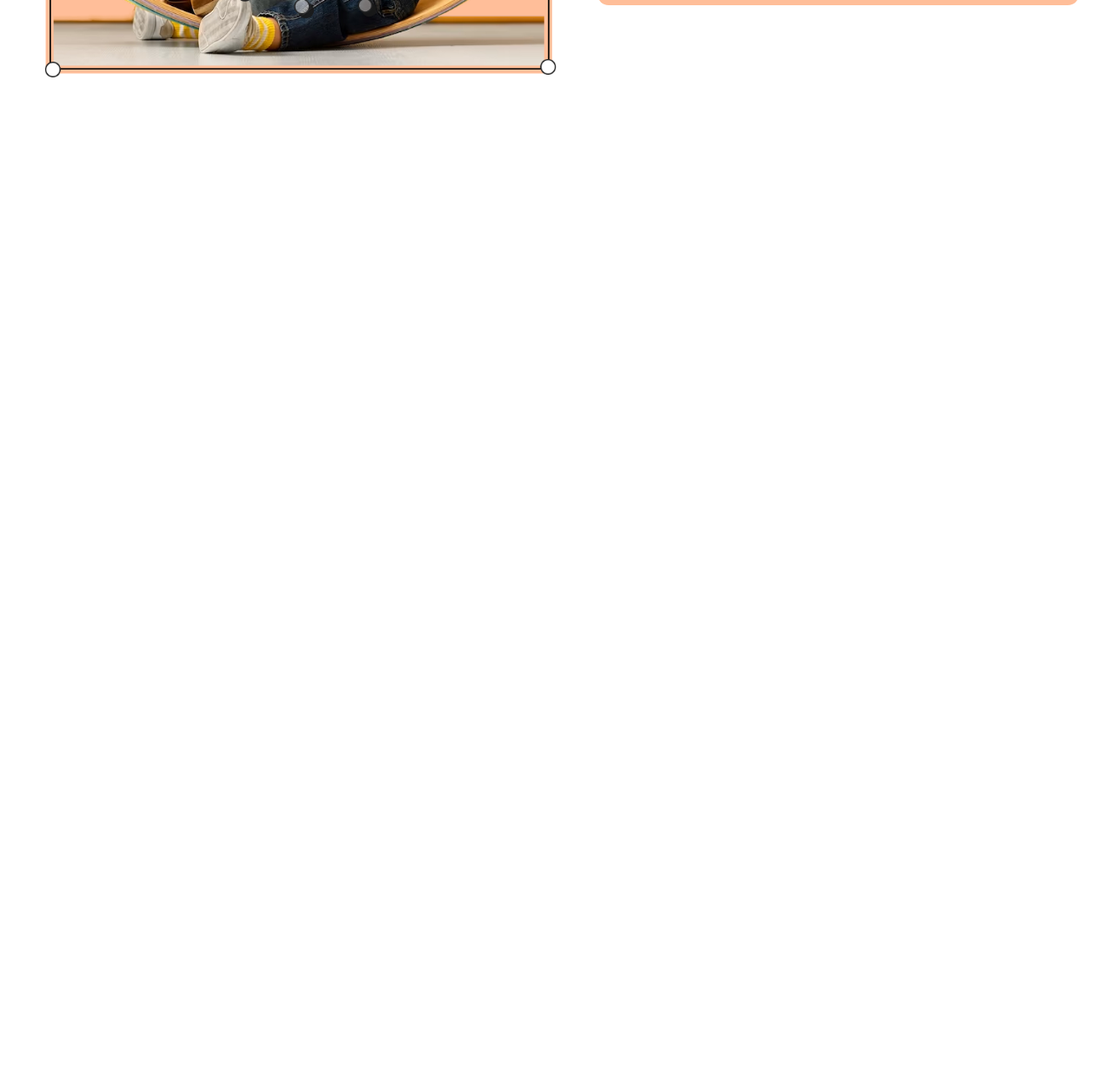
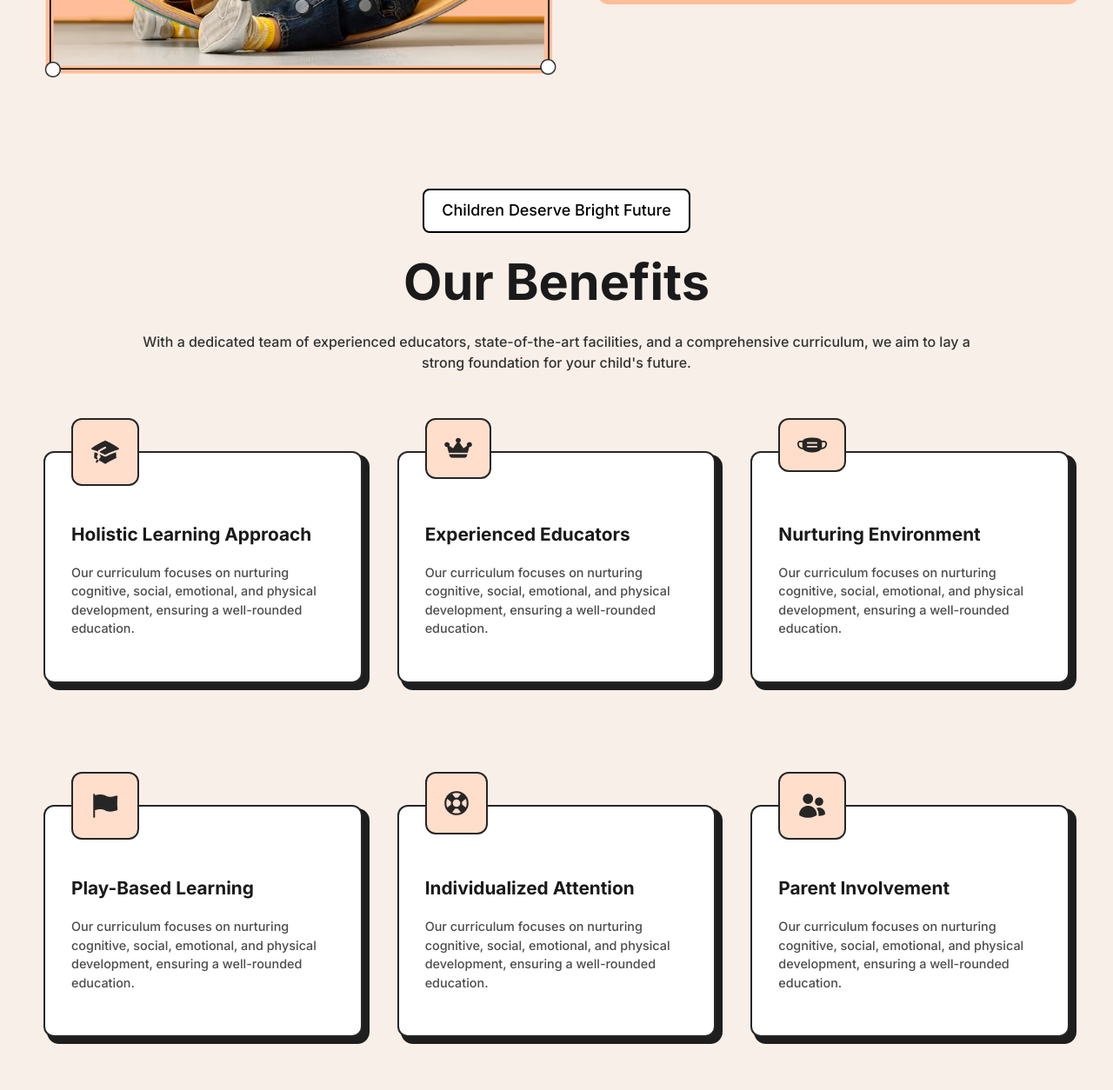
Before and after one commit to ImLadyBird/School-Education-Website, a plain HTML site: page index.html in a window 1280 px wide. Shown: the part 565-1819 px from the top of the page at 87% size. Before the commit the page ends 800 px from the top, so only its background shows below. Drawn offline with Linux system fonts and the light colour scheme.

Commit message:
feat : add section one

```diff
--- a/index.html
+++ b/index.html
@@ -39,5 +39,78 @@
         </div>
       </div>
     </header>
+    <main>
+      <section class="first-section">
+        <div class="first-section-first-div">
+          <button>Children Deserve Bright Future</button>
+          <h1>Our Benefits</h1>
+          <p>
+            With a dedicated team of experienced educators, state-of-the-art
+            facilities, and a comprehensive curriculum, we aim to lay a strong
+            foundation for your child's future.
+          </p>
+        </div>
+        <div class="first-section-second-div">
+          <div class="first-section-second-div-container">
+            <div>
+              <img src="images/Icon1.png" />
+              <h3>Holistic Learning Approach</h3>
+              <p>
+                Our curriculum focuses on nurturing cognitive, social,
+                emotional, and physical development, ensuring a well-rounded
+                education.
+              </p>
+            </div>
+            <div>
+              <img src="images/Icon2.png" />
+              <h3>Experienced Educators</h3>
+              <p>
+                Our curriculum focuses on nurturing cognitive, social,
+                emotional, and physical development, ensuring a well-rounded
+                education.
+              </p>
+            </div>
+            <div>
+              <img src="images/Icon3.png" />
+              <h3>Nurturing Environment</h3>
+              <p>
+                Our curriculum focuses on nurturing cognitive, social,
+                emotional, and physical development, ensuring a well-rounded
+                education.
+              </p>
+            </div>
+          </div>
+          <div class="first-section-second-div-container">
+            <div>
+              <img src="images/Icon4.png" />
+              <h3>Play-Based Learning</h3>
+              <p>
+                Our curriculum focuses on nurturing cognitive, social,
+                emotional, and physical development, ensuring a well-rounded
+                education.
+              </p>
+            </div>
+            <div>
+              <img src="images/Icon5.png" />
+              <h3>Individualized Attention</h3>
+              <p>
+                Our curriculum focuses on nurturing cognitive, social,
+                emotional, and physical development, ensuring a well-rounded
+                education.
+              </p>
+            </div>
+            <div>
+              <img src="images/Icon6.png" />
+              <h3>Parent Involvement</h3>
+              <p>
+                Our curriculum focuses on nurturing cognitive, social,
+                emotional, and physical development, ensuring a well-rounded
+                education.
+              </p>
+            </div>
+          </div>
+        </div>
+      </section>
+    </main>
   </body>
 </html>
--- a/styles/style.css
+++ b/styles/style.css
@@ -3,6 +3,9 @@
     margin: 0;
     box-sizing: border-box;
     font-family: Inter;
+}
+body{
+    background-color: #f8efe8;
 }
 header {
     display: flex;
@@ -63,7 +66,7 @@ header > div > p{
     font-weight: 800;
 }
 .header-container div p{
-    font-size: 14px;
+    font-size: 0.85rem;
     font-weight: 500;
     line-height: 150%;
     color: #262626;
@@ -76,3 +79,88 @@ header > div > p{
     width: 100%;
     }
 }
+main{
+    margin-top: 5rem;
+}
+.first-section{
+    display: flex;
+    flex-direction: column;
+    justify-content: space-around;
+    gap: 1.2rem;
+}
+.first-section-first-div{
+    display: flex;
+    flex-direction: column;
+    justify-content: space-around;
+    align-items: center;
+    gap: 1.2rem;
+}
+.first-section-first-div button{
+    background-color: #FFFFFF;
+    border: 2px solid black;
+    border-radius: 8px;
+    padding: 10px 20px;
+    font-size: 1.12rem;
+    font-weight: 500;
+    line-height: 150%;
+    justify-content: center;
+}
+.first-section-first-div h1{
+    font-size: 3.6rem;
+    font-weight: 700;
+    line-height: 130%;
+    color: #1A1A1A;
+}
+.first-section-first-div p{
+    padding: 0 150px;
+    font-size: 1rem;
+    font-weight: 500;
+    line-height: 150%;
+    color: #333333;
+    text-align: center;
+}
+.first-section-second-div-container{
+    display: flex;
+    flex-direction: row;
+    justify-content: space-around;
+    align-items: center;
+    gap: 40px;
+    padding: 70px 50px;
+
+}
+.first-section-second-div-container div{
+    background-color: #FFFFFF;
+    border: 2px solid #262626;
+    box-shadow: 6px 6px 0px 2px #1E1E1E;
+    padding: 80px 30px 50px 30px;
+    border-radius: 12px;
+    position: relative;
+}
+.first-section-second-div-container div img{
+    position: absolute;
+    background-color: #FFDECC;
+    border: 2px solid #262626;
+    border-radius: 12px;
+    padding: 20px;
+    top: -40px;
+    left: 30px;
+}
+.first-section-second-div-container div h3{
+    font-size:1.3rem;
+    font-weight: 700;
+    line-height: 130%;
+    color: #1A1A1A;
+    margin-bottom: 20px;
+}
+.first-section-second-div-container div p{
+    font-size: 0.9rem;
+    font-weight: 500;
+    line-height: 150%;
+    color: #4C4C4D;
+    text-align: left;
+}
+@media screen and (max-width:599px){
+ .first-section-first-div , .first-section-second-div ,  .first-section-second-div-container{
+    flex-wrap: wrap;
+ }
+}
```
Also changed, not shown: images/Icon1.png (added), images/Icon2.png (added), images/Icon3.png (added), images/Icon4.png (added), images/Icon5.png (added), images/Icon6.png (added).
